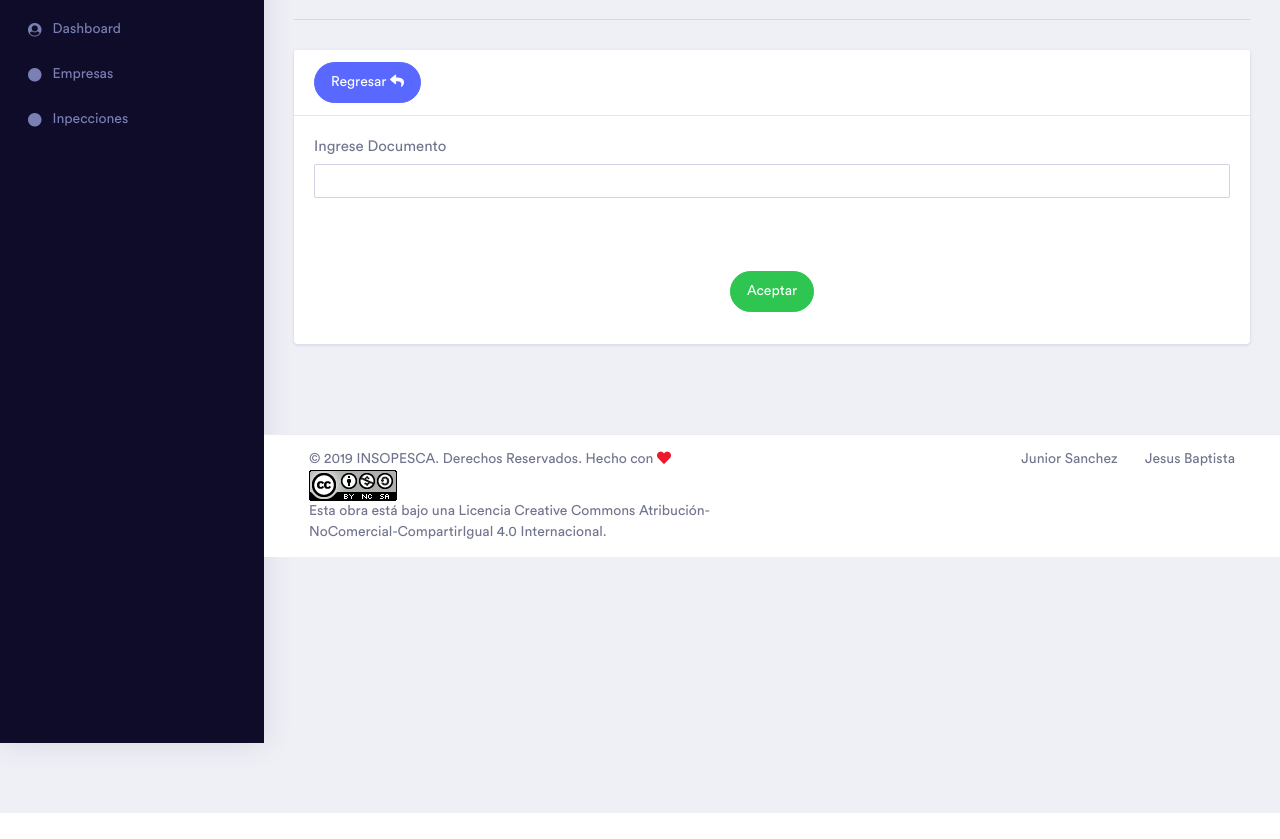
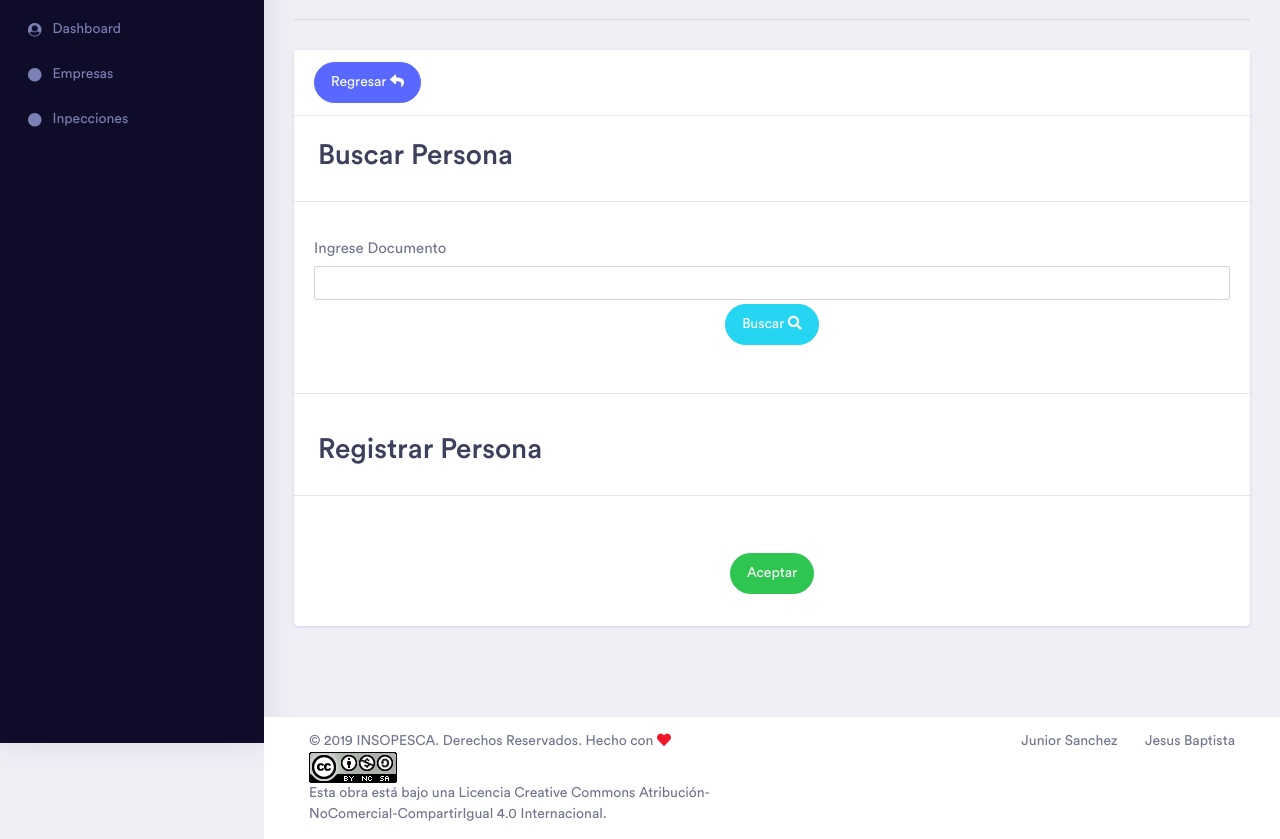
Before and after one commit to JySa65/insopesca, a Django app: template templates/sanidad/account_form.html in a window 1280 px wide. Shown: the part 117-956 px from the top of the page. Before the commit the page ends 930 px from the top, so only its background shows below. Run offline with Django 3.2, Linux system fonts and the light colour scheme; the template is opened without the code that fills it, so the values that code supplies are empty; some libraries are stand-ins or nearby versions; some web fonts are replaced.

Commit message:
add form account to company

```diff
--- a/sanidad/views.py
+++ b/sanidad/views.py
@@ -63,11 +63,15 @@ class AccoutCompanyCreateView(CreateView):
     model = models.Account
     form_class = forms.AccountForm
 
-    def get_context_data(self, **kwargs):
+    def get_context_data(self, *args, **kwargs):
         context = super(AccoutCompanyCreateView,
                         self).get_context_data(**kwargs)
         context['company'] = get_object_or_404(
             models.Company, pk=self.kwargs.get('pk'))
+        search = self.request.GET.get('search', '')
+        if search != '':
+            user = self.model.objects.filter(document=search).first()
+            context['user'] = user
         return context
 
     def post(self, *args, **kwargs):
--- a/templates/sanidad/account_form.html
+++ b/templates/sanidad/account_form.html
@@ -21,14 +21,22 @@ RESGISTRO
       <div class="card-header">
         <a href="javascript:history.back()" class="btn btn-rounded btn-primary">Regresar <i class="fas fa-reply"></i></a>
       </div>
+      <h2 class="pt-4 pl-4">Buscar Persona</h2>
+      <hr>
       <div class="card-body">
         <form action="" method="get">
           <div class="form-group">
             <label for="">Ingrese Documento</label>
             <input type="search" placeholder="" class="form-control" name="search">
+            <div class="text-center mt-1">
+              <button type="submit" class="btn btn-info btn-rounded">Buscar <i class="fas fa-search"></i></button>
+            </div>
           </div>
         </form>
       </div>
+      <hr>
+      <h2 class="pt-4 pl-4">Registrar Persona</h2>
+      <hr>
       <div class="card-body">
         <form action="" method="post">
           {% csrf_token %}
--- a/templates/sanidad/company_detail.html
+++ b/templates/sanidad/company_detail.html
@@ -126,6 +126,7 @@
         </a>
         </span>
       </div>
+      {% if not user %}
       <div class="card-body">
         <div class="table-responsive">
           <table class="table table-hover">
@@ -160,6 +161,9 @@
           </table>
         </div>
       </div>
+      {% else %}
+      <div class="card-body"></div>
+      {% endif %}
     </div>
   </div>
 </div>
```
Also changed, not shown: static/main.js.
